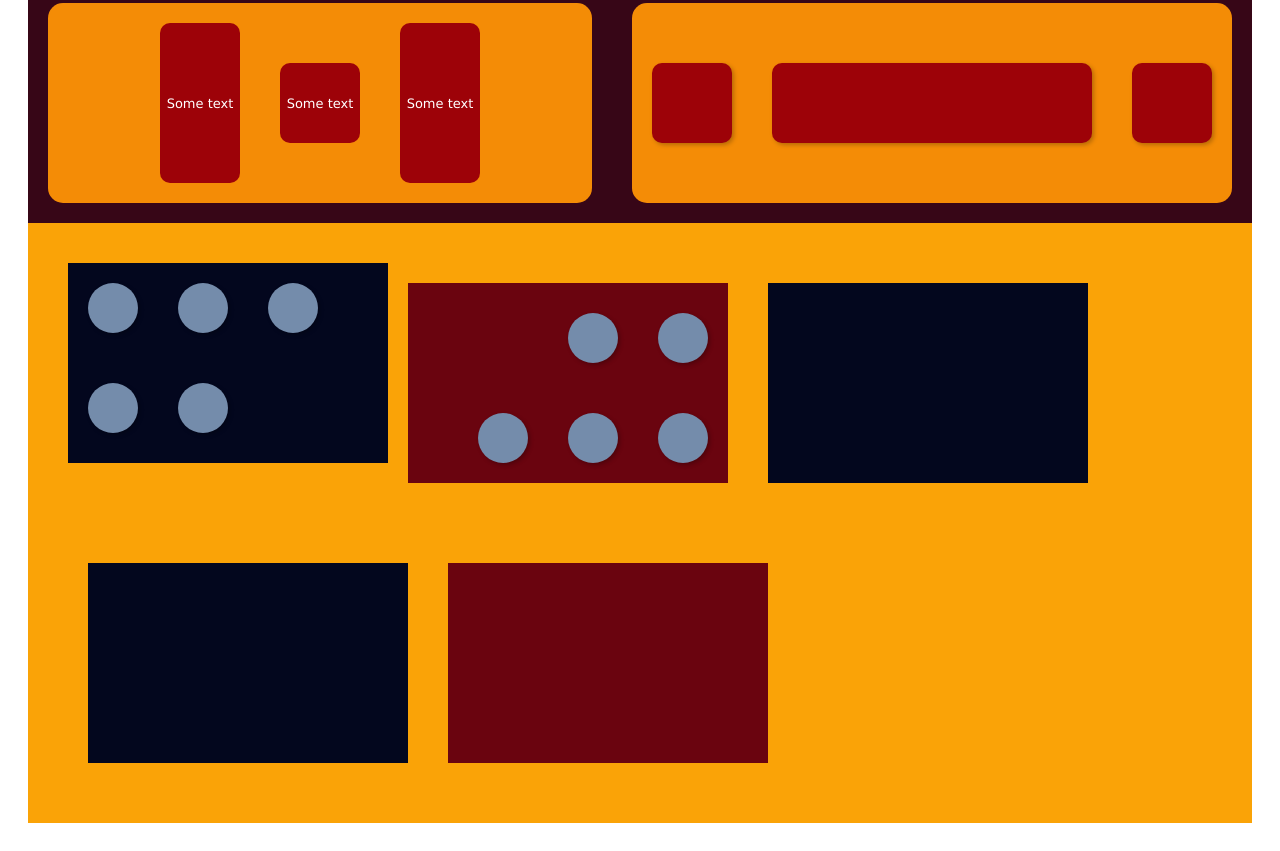
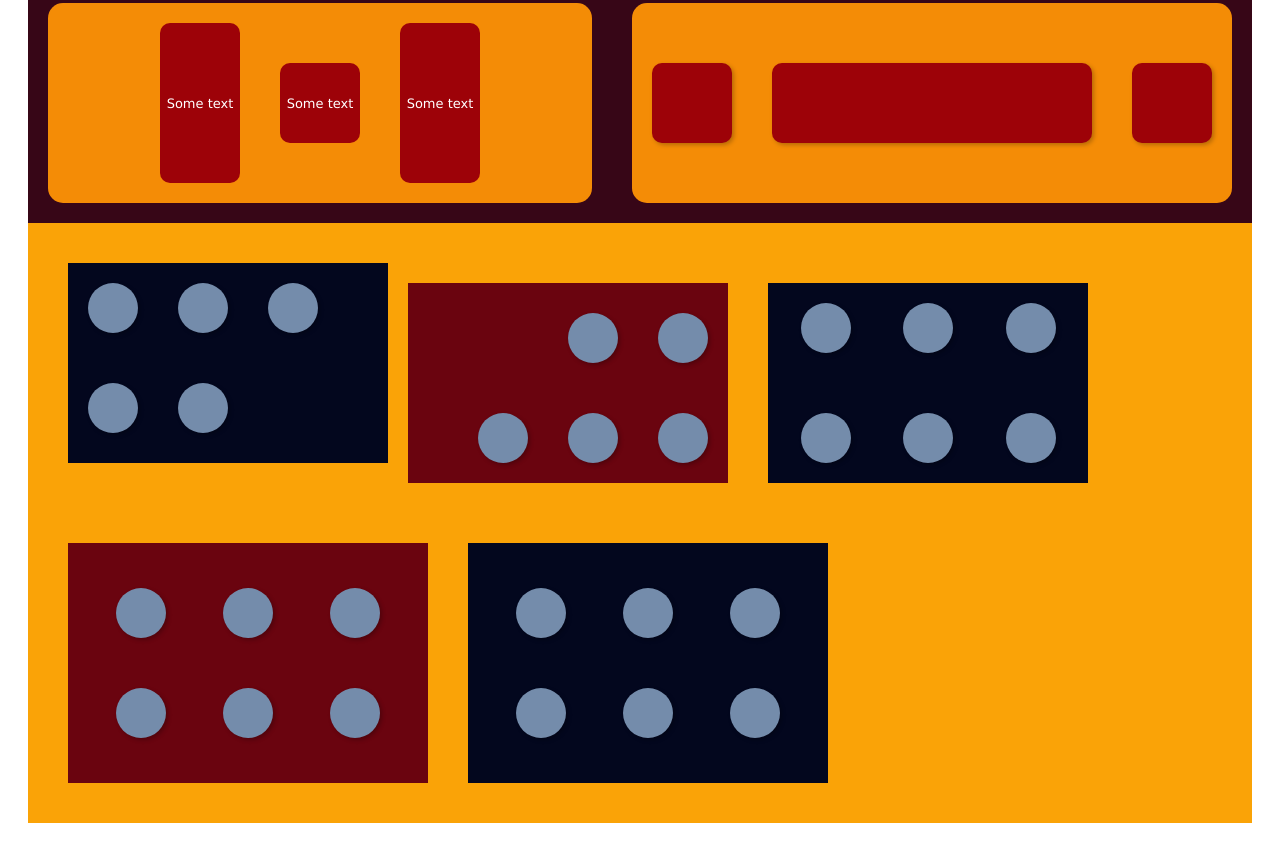
Before and after one commit to priscilla-silva/flexbox-practice-figma, a plain HTML site: page index.html in a window 1280 px wide. Shown: the part 525-1376 px from the top of the page. Drawn offline with Linux system fonts and the light colour scheme.

Commit message:
finalized the two last boxes with the circles. Doesn't look exactly the same as the example nor is it done 100% correctly, but it's as much as I could do without messing it up (more)

```diff
--- a/index.html
+++ b/index.html
@@ -68,18 +68,27 @@
       <div class="circle__3__1"></div>
       <div class="circle__3__2"></div>
       <div class="circle__3__3"></div>
+      <div class="circle__3__4"></div>
+      <div class="circle__3__5"></div>
+      <div class="circle__3__6"></div>
     </div>
   </div>
-  <div class="circle__first">
+  <div class="circle__second">
     <div class="circle__4">
       <div class="circle__4__1"></div>
       <div class="circle__4__2"></div>
       <div class="circle__4__3"></div>
+      <div class="circle__4__4"></div>
+      <div class="circle__4__5"></div>
+      <div class="circle__4__6"></div>
     </div>
     <div class="circle__5">
       <div class="circle__5__1"></div>
       <div class="circle__5__2"></div>
       <div class="circle__5__3"></div>
+      <div class="circle__5__4"></div>
+      <div class="circle__5__5"></div>
+      <div class="circle__5__6"></div>
     </div>
   </div>
 </div>
--- a/styles/figures.css
+++ b/styles/figures.css
@@ -289,7 +289,7 @@ body {
     background-color: #FAA307;
     display: flex;
     flex-wrap: wrap;
-
+    justify-content: space-between;
     padding: 20px;
 
 
@@ -437,11 +437,84 @@ body {
 
 
 
-.circle__3{
+.circle__3 {
     background-color: #03071E;
     margin: 20px;
     width: 40vh;
     height: 25vh;
+    display: flex;
+    flex-wrap: wrap;
+    justify-content: space-evenly;
+
+
+}
+.circle__3__1 {
+    display: flex;
+    width: 50px;
+    height: 50px;
+    margin: 20px;
+    border-radius: 50%;
+    background: #748CAB;
+    box-shadow: 2px 2px 4px rgba(0, 0, 0, 0.25);
+    align-self: flex-start;
+
+}
+.circle__3__2 {
+    display: flex;
+    width: 50px;
+    height: 50px;
+    margin: 20px;
+    border-radius: 50%;
+    background: #748CAB;
+    box-shadow: 2px 2px 4px rgba(0, 0, 0, 0.25);
+    align-self: flex-start;
+
+
+}
+.circle__3__3 {
+    display: flex;
+    width: 50px;
+    height: 50px;
+    margin: 20px;
+    border-radius: 50%;
+    background: #748CAB;
+    box-shadow: 2px 2px 4px rgba(0, 0, 0, 0.25);
+    align-self: flex-start;
+
+}
+
+
+.circle__3__4 {
+    display: flex;
+    width: 50px;
+    height: 50px;
+    margin: 20px;
+    border-radius: 50%;
+    background: #748CAB;
+    box-shadow: 2px 2px 4px rgba(0, 0, 0, 0.25);
+    align-self: flex-end;
+
+}
+.circle__3__5 {
+    display: flex;
+    width: 50px;
+    height: 50px;
+    margin: 20px;
+    border-radius: 50%;
+    background: #748CAB;
+    box-shadow: 2px 2px 4px rgba(0, 0, 0, 0.25);
+    align-self: flex-end;
+
+}
+.circle__3__6 {
+    display: flex;
+    width: 50px;
+    height: 50px;
+    margin: 20px;
+    border-radius: 50%;
+    background: #748CAB;
+    box-shadow: 2px 2px 4px rgba(0, 0, 0, 0.25);
+    align-self: flex-end;
 
 }
 
@@ -452,19 +525,173 @@ body {
     align-items: flex-end;
 
 }
+
 .circle__4{
-    background-color: #03071E;
+    background-color: #6A040F;
     margin: 20px;
+    padding: 20px;
     width: 40vh;
     height: 25vh;
+    display: flex;
+    flex-wrap: wrap;
+    justify-content: space-around;
+}
+.circle__4__1 {
+    display: flex;
+    width: 50px;
+    height: 50px;
+    margin: 20px;
+    border-radius: 50%;
+    background: #748CAB;
+    box-shadow: 2px 2px 4px rgba(0, 0, 0, 0.25);
+    align-self: center;
+
+
+}
+.circle__4__2 {
+    display: flex;
+    width: 50px;
+    height: 50px;
+    margin: 20px;
+    border-radius: 50%;
+    background: #748CAB;
+    box-shadow: 2px 2px 4px rgba(0, 0, 0, 0.25);
+    align-self: center;
 
 
 
 }
+.circle__4__3 {
+    display: flex;
+    width: 50px;
+    height: 50px;
+    margin: 20px;
+    border-radius: 50%;
+    background: #748CAB;
+    box-shadow: 2px 2px 4px rgba(0, 0, 0, 0.25);
+    align-self: center;
+
+}
+
+
+.circle__4__4 {
+    display: flex;
+    width: 50px;
+    height: 50px;
+    margin: 20px;
+    border-radius: 50%;
+    background: #748CAB;
+    box-shadow: 2px 2px 4px rgba(0, 0, 0, 0.25);
+    align-self: center;
+
+}
+.circle__4__5 {
+    display: flex;
+    width: 50px;
+    height: 50px;
+    margin: 20px;
+    border-radius: 50%;
+    background: #748CAB;
+    box-shadow: 2px 2px 4px rgba(0, 0, 0, 0.25);
+    align-self: center;
+
+}
+.circle__4__6 {
+    display: flex;
+    width: 50px;
+    height: 50px;
+    margin: 20px;
+    border-radius: 50%;
+    background: #748CAB;
+    box-shadow: 2px 2px 4px rgba(0, 0, 0, 0.25);
+    align-self: center;
+
+}
+
 .circle__5{
-    background-color: #6A040F;
+    background-color: #03071E;
     margin: 20px;
+    padding: 20px;
     width: 40vh;
     height: 25vh;
+    display: flex;
+    flex-wrap: wrap;
+    justify-content: space-around;
+    align-items: center;
 
 }
+.circle__5__1 {
+    display: flex;
+    width: 50px;
+    height: 50px;
+    margin: 20px;
+    border-radius: 50%;
+    background: #748CAB;
+    box-shadow: 2px 2px 4px rgba(0, 0, 0, 0.25);
+
+
+
+}
+.circle__5__2 {
+    display: flex;
+    width: 50px;
+    height: 50px;
+    margin: 20px;
+    border-radius: 50%;
+    background: #748CAB;
+    box-shadow: 2px 2px 4px rgba(0, 0, 0, 0.25);
+
+
+
+
+}
+.circle__5__3 {
+    display: flex;
+    width: 50px;
+    height: 50px;
+    margin: 20px;
+    border-radius: 50%;
+    background: #748CAB;
+    box-shadow: 2px 2px 4px rgba(0, 0, 0, 0.25);
+
+
+
+}
+
+
+.circle__5__4 {
+    display: flex;
+    width: 50px;
+    height: 50px;
+    margin: 20px;
+    border-radius: 50%;
+    background: #748CAB;
+    box-shadow: 2px 2px 4px rgba(0, 0, 0, 0.25);
+
+
+
+}
+.circle__5__5 {
+    display: flex;
+    width: 50px;
+    height: 50px;
+    margin: 20px;
+    border-radius: 50%;
+    background: #748CAB;
+    box-shadow: 2px 2px 4px rgba(0, 0, 0, 0.25);
+
+
+
+}
+.circle__5__6 {
+    display: flex;
+    width: 50px;
+    height: 50px;
+    margin: 20px;
+    border-radius: 50%;
+    background: #748CAB;
+    box-shadow: 2px 2px 4px rgba(0, 0, 0, 0.25);
+
+
+
+}
```
